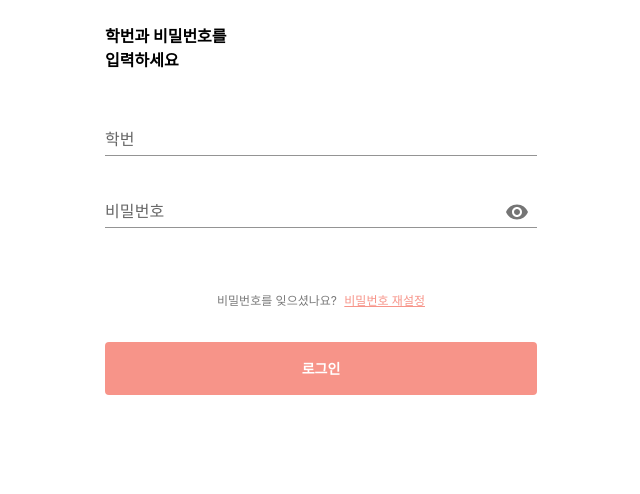
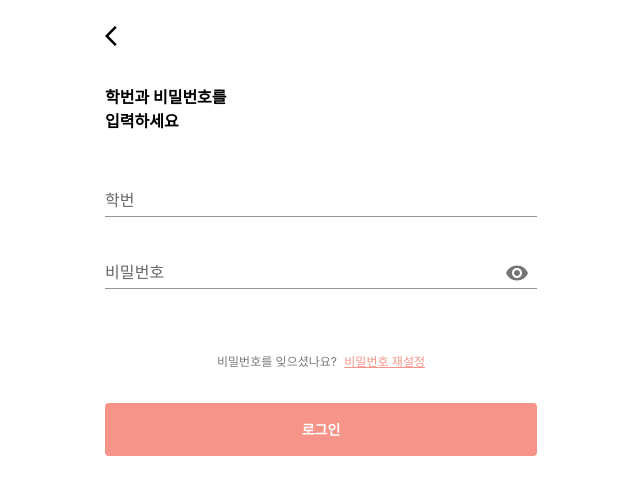
Before and after one commit to naya-h2/not-pp, a React (Vite) app: page /login in a window 1280 px wide. Shown: the top 494 px of the page, without its empty margins (319-959 px from the left). Built offline with nearby package versions, Linux system fonts and the light colour scheme; a web font is replaced by a local one.

Commit message:
feat: 로그인 api 연결

```diff
--- a/package.json
+++ b/package.json
@@ -15,6 +15,7 @@
     "@mui/icons-material": "^6.4.6",
     "@mui/material": "^6.4.6",
     "@tailwindcss/vite": "^4.0.9",
+    "axios": "^1.8.1",
     "react": "^19.0.0",
     "react-dom": "^19.0.0",
     "react-hook-form": "^7.54.2",
--- a/src/App.tsx
+++ b/src/App.tsx
@@ -2,11 +2,17 @@ import { Route, Routes } from 'react-router-dom';
 import LoginPage from './page/login/page';
 import MainPage from './page/main/page';
 import SignupPage from './page/signup/page';
+import HomePage from './page/home/page';
 
 function App() {
   return (
     <Routes>
-      <Route path="/" element={<MainPage />} />
+      <Route
+        path="/"
+        element={
+          localStorage.getItem('npp-access') ? <HomePage /> : <MainPage />
+        }
+      />
       <Route path="/login" element={<LoginPage />} />
       <Route path="/signup" element={<SignupPage />} />
     </Routes>
--- /dev/null
+++ b/src/axios/instance.ts
@@ -0,0 +1,12 @@
+import axios from 'axios';
+
+const BASE_URL = '/api';
+
+// 인증 헤더 x
+export const instance = axios.create({ baseURL: BASE_URL });
+
+// 인증 헤더 o
+export const authInstance = axios.create({
+  baseURL: BASE_URL,
+  headers: { Authorization: 'Bearer ' + localStorage.getItem('npp-access') },
+});
--- /dev/null
+++ b/src/page/home/page.tsx
@@ -0,0 +1,10 @@
+function HomePage() {
+  const member = {
+    name: '안희원',
+    senior: true,
+  };
+
+  return <div></div>;
+}
+
+export default HomePage;
--- a/src/page/login/page.tsx
+++ b/src/page/login/page.tsx
@@ -1,32 +1,52 @@
 import { Visibility, VisibilityOff } from '@mui/icons-material';
-import {
-  FormControl,
-  IconButton,
-  Input,
-  InputAdornment,
-  InputLabel,
-  TextField,
-} from '@mui/material';
+import { IconButton, InputAdornment, TextField } from '@mui/material';
 import { useState } from 'react';
+import ArrowBackIosIcon from '@mui/icons-material/ArrowBackIos';
+import { useForm } from 'react-hook-form';
+import { instance } from '../../axios/instance';
 
 function LoginPage() {
   const [showPassword, setShowPassword] = useState(false);
-
   const handleClickShowPassword = () => setShowPassword((show) => !show);
   const handleMouseDownPassword = (
     event: React.MouseEvent<HTMLButtonElement>
   ) => {
     event.preventDefault();
   };
-
   const handleMouseUpPassword = (
     event: React.MouseEvent<HTMLButtonElement>
   ) => {
     event.preventDefault();
   };
 
+  const { register, handleSubmit, getValues, formState, setError } = useForm();
+
+  const login = async () => {
+    const { student_id, password } = getValues();
+
+    const { status, data } = await instance.post('/auth/login', {
+      student_id,
+      password,
+    });
+    if (status == 200) {
+      localStorage.setItem('npp-access', data.access);
+      localStorage.setItem('npp-refresh', data.refresh);
+      window.alert('환영합니다!');
+    } else {
+      setError(
+        'student_id',
+        { message: '학번 또는 비밀번호가 잘못되었습니다' },
+        { shouldFocus: true }
+      );
+      setError('password', { message: '학번 또는 비밀번호가 잘못되었습니다' });
+    }
+  };
+
   return (
-    <div>
+    <form className="pt-10 relative" onSubmit={handleSubmit(login)}>
+      <button type="button" onClick={() => (window.location.href = '/')}>
+        <ArrowBackIosIcon className="absolute top-0 left-0" />
+      </button>
       <h1>
         학번과 비밀번호를
         <br />
@@ -34,20 +54,31 @@ function LoginPage() {
       </h1>
 
       <div className="flex flex-col gap-6 my-9">
-        <TextField variant="standard" fullWidth label="학번" />
-        <FormControl variant="standard" fullWidth>
-          <InputLabel htmlFor="standard-adornment-password">
-            비밀번호
-          </InputLabel>
-          <Input
+        <TextField
+          label="학번"
+          variant="standard"
           fullWidth
-            id="standard-adornment-password"
+          {...register('student_id', { required: '학번을 입력해주세요' })}
+          error={Boolean(formState.errors?.student_id) ?? false}
+          helperText={String(formState.errors?.student_id?.message ?? '')}
+        />
+        <TextField
+          label="비밀번호"
+          fullWidth
+          variant="standard"
           type={showPassword ? 'text' : 'password'}
-            endAdornment={
+          {...register('password', { required: '비밀번호를 입력해주세요' })}
+          error={Boolean(formState.errors?.password) ?? false}
+          helperText={String(formState.errors?.password?.message ?? '')}
+          slotProps={{
+            input: {
+              endAdornment: (
                 <InputAdornment position="end">
                   <IconButton
                     aria-label={
-                    showPassword ? 'hide the password' : 'display the password'
+                      showPassword
+                        ? 'hide the password'
+                        : 'display the password'
                     }
                     onClick={handleClickShowPassword}
                     onMouseDown={handleMouseDownPassword}
@@ -56,20 +87,25 @@ function LoginPage() {
                     {showPassword ? <VisibilityOff /> : <Visibility />}
                   </IconButton>
                 </InputAdornment>
-            }
+              ),
+            },
+          }}
         />
-        </FormControl>
       </div>
 
       <div className="text-[#7a7a7a] text-[12px] mb-8 mt-16 text-center">
         비밀번호를 잊으셨나요?{' '}
-        <button className="ml-1 text-[#f79489] underline">
+        <button
+          onClick={() => window.alert('준비 중인 기능입니다.')}
+          type="button"
+          className="ml-1 text-[#f79489] underline"
+        >
           비밀번호 재설정
         </button>
       </div>
 
       <button className="btn_primary">로그인</button>
-    </div>
+    </form>
   );
 }
 
--- a/vite.config.ts
+++ b/vite.config.ts
@@ -1,8 +1,18 @@
-import { defineConfig } from 'vite'
-import react from '@vitejs/plugin-react'
-import tailwindcss from '@tailwindcss/vite'
+import { defineConfig } from 'vite';
+import react from '@vitejs/plugin-react';
+import tailwindcss from '@tailwindcss/vite';
 
 // https://vite.dev/config/
 export default defineConfig({
   plugins: [react(), tailwindcss()],
-})
+  server: {
+    port: 3000,
+    proxy: {
+      '/api': {
+        target: 'http://seolan.me:8000',
+        changeOrigin: true,
+        rewrite: (path) => path.replace(/^\/api/, ''),
+      },
+    },
+  },
+});
```
Also changed, not shown: 1 other file (tests, documents, lock files or other folders). Lines whose indentation alone changed are shown as unchanged.
